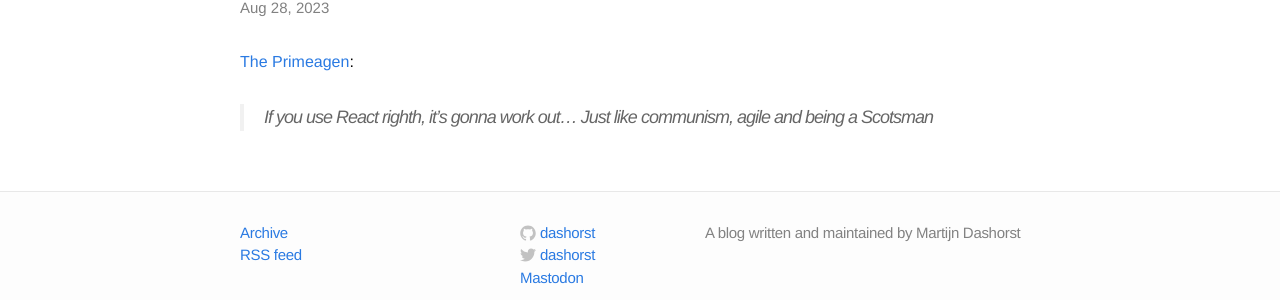
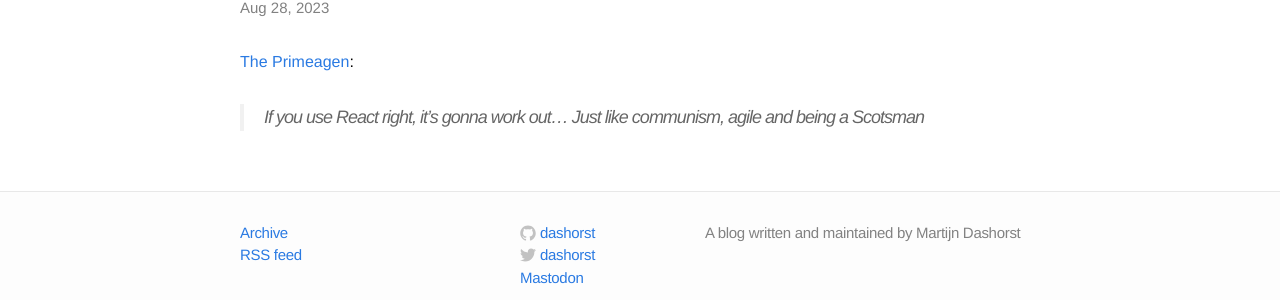
Before and after one commit to dashorst/martijndashorst.com, a Jekyll site: the page built from _posts/2023/2023-08-28-react-communism-agile-scotsman.md, in a window 1280 px wide. Shown: the part 142-442 px from the top of the page. Built offline with Jekyll 4.4.1, drawn with Linux system fonts in a browser that asks for light colours.

Commit message:
Update 2023-08-28-react-communism-agile-scotsman.md

```diff
--- a/_posts/2023/2023-08-28-react-communism-agile-scotsman.md
+++ b/_posts/2023/2023-08-28-react-communism-agile-scotsman.md
@@ -6,6 +6,6 @@
 ---
 [The Primeagen][yt]:
 
-> If you use React righth, it's gonna work out... Just like communism, agile and being a Scotsman
+> If you use React right, it's gonna work out... Just like communism, agile and being a Scotsman
 
 [yt]: https://www.youtube.com/clip/Ugkx8kvonWPJJvjcfIAOWjq6sdN4eeB6_ueu
```
